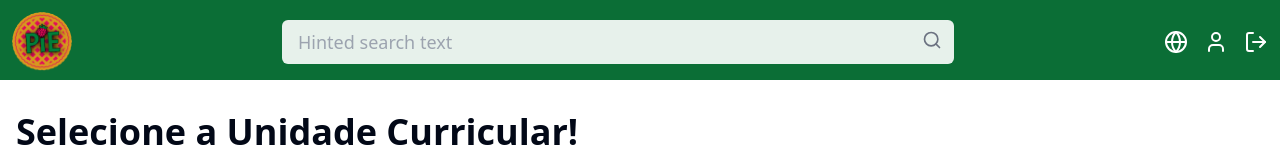
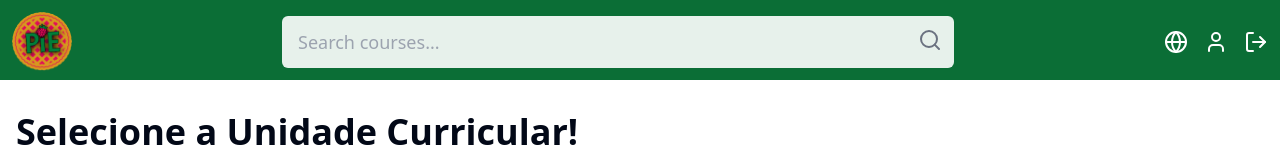
Before and after one commit to PortableIsolatedEnvironment/WebApp, a Next.js app in the folder webapp/: page / in a window 1280 px wide. Shown: the top 160 px of the page. Built offline with nearby package versions, Linux system fonts and the light colour scheme.

Commit message:
searchBar Working

```diff
--- a/webapp/src/app/page.js
+++ b/webapp/src/app/page.js
@@ -1,3 +1,6 @@
+"use client"
+
+import { useState } from "react"
 import Navbar from "../components/navbar"
 import CourseCard from "../components/course-card"
 import Link from "next/link"
@@ -26,20 +29,38 @@ export default function Page() {
     },
   ];
 
+
+  // 🔍 State to hold search input
+  const [searchQuery, setSearchQuery] = useState("");
+  const query = searchQuery.trim().toLowerCase();
+
+  // 🔍 Filter courses based on search input
+  const filteredCourses = courses.filter(course =>
+    course.title.toLowerCase().includes(query) ||
+    course.description.toLowerCase().includes(query) ||
+    course.slug.toLowerCase().includes(query)
+  );
+
+
+
   return (
     <div className="min-h-screen bg-white">
-      <Navbar />
+      <Navbar searchQuery={searchQuery} setSearchQuery={setSearchQuery} />
 
       <main className="container mx-auto px-4 py-8">
         <h1 className="text-4xl font-bold mb-8">Selecione a Unidade Curricular!</h1>
 
+        {filteredCourses.length == 0 ?(
+          <p className="text-center text-gray-500"> Nenhuma Unidade Curricular Encontrada.</p>
+        ):(
         <div className="grid grid-cols-1 md:grid-cols-2 lg:grid-cols-3 gap-6">
-          {courses.map((course, index) => (
+          {filteredCourses.map((course, index) => (
             <Link key={index} href={'/courses/${course.slug}'}>
               <CourseCard title={course.title} description={course.description} />
             </Link>
           ))}
         </div>
+       )}
       </main>
     </div>
   )
--- a/webapp/src/components/navbar.js
+++ b/webapp/src/components/navbar.js
@@ -3,7 +3,7 @@ import { Search, Globe, User, LogOut } from "lucide-react"
 import Image from "next/image"
 import Link from "next/link"
 
-export default function Navbar() {
+export default function Navbar({searchQuery, setSearchQuery}) {
   return (
     <nav className="bg-green-800 p-3 h-20">
       <div className="container mx-auto flex items-center justify-between">
@@ -19,15 +19,17 @@ export default function Navbar() {
           />
         </Link>
 
-        {/* Search */}
+        {/* Search Bar */}
         <div className="flex-1 mx-8">
           <div className="relative max-w-2xl mx-auto">
             <input
               type="search"
-              placeholder="Hinted search text"
-              className="w-full px-4 py-2 rounded-md bg-white/90 pl-4 pr-10 text-lg"
+              placeholder="Search courses..."
+              value={searchQuery}
+              onChange={(e) => setSearchQuery(e.target.value)}
+              className="w-full px-6 py-3 rounded-md bg-white/90 pl-4 pr-10 text-lg"
             />
-            <Search className="absolute right-3 top-2.5 h-5 w-5 text-gray-500" />
+            <Search className="absolute right-3 top-3 h-6 w-6 text-gray-500" />
           </div>
         </div>
 
```
